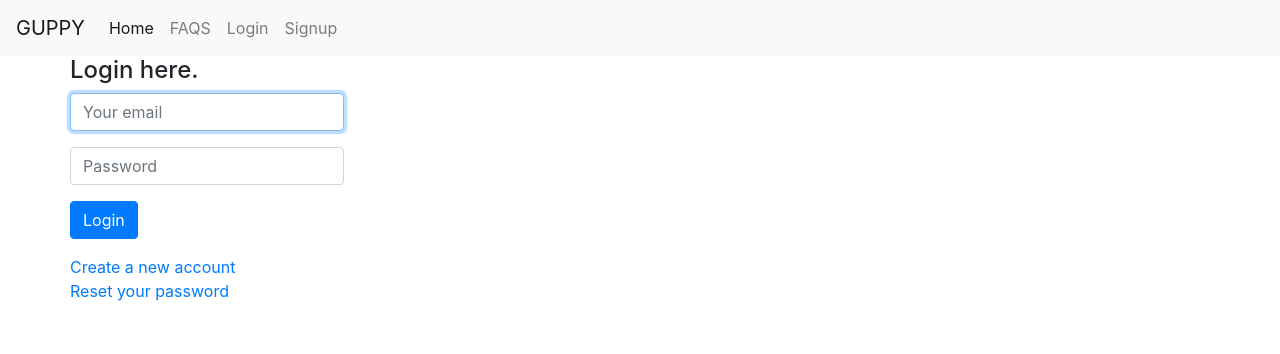
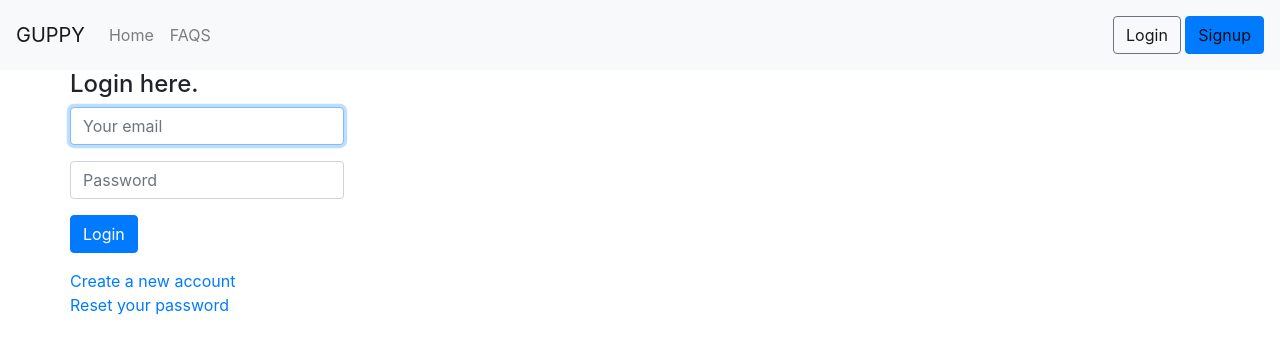
Before and after one commit to guppyco/fishbowl, a Django app: page /login/ in a window 1280 px wide. Shown: the top 354 px of the page. Run offline with Django 3.2, Linux system fonts and the light colour scheme; parts of the project's set-up code (start-up, migrations or seed data) failed here and were passed over; some libraries are stand-ins or nearby versions.

Commit message:
Move login signup buttons to the right

```diff
--- a/templates/index.html
+++ b/templates/index.html
@@ -28,29 +28,23 @@
         <span class="navbar-toggler-icon"></span>
       </button>
       <div class="collapse navbar-collapse" id="navbarNav">
-        <ul class="navbar-nav">
-          <li class="nav-item active">
+        <ul class="navbar-nav mr-auto">
+          <li class="nav-item {% if request.resolver_match.url_name == 'home' %}active{% endif %}">
             <a class="nav-link" href="{{ base_url }}">Home <span class="sr-only">(current)</span></a>
           </li>
-          <li class="nav-item">
+          <li class="nav-item {% if request.resolver_match.url_name == 'faqs-list' %}active{% endif %}">
             <a class="nav-link" href="{% url 'faqs:faqs-list' %}">FAQS</a>
           </li>
+        </ul>
+        <div class="navbar-text my-2 my-lg-0">
           {% if user.is_authenticated %}
-          <li class="nav-item">
-            <a class="nav-link" href="{% url 'user_profile' %}">My Account</a>
-          </li>
-          <li class="nav-item">
-            <a class="nav-link" href="{% url 'logout' %}">Logout</a>
-          </li>
+          <a href="{% url 'user_profile' %}">My Account</a>
+          <a class="btn btn-outline-secondary" href="{% url 'logout' %}">Logout</a>
           {% else %}
-          <li class="nav-item">
-            <a class="nav-link" href="{% url 'login' %}">Login</a>
-          </li>
-          <li class="nav-item">
-            <a class="nav-link" href="{% url 'signup' %}">Signup</a>
-          </li>
+          <a class="btn btn-outline-secondary" href="{% url 'login' %}">Login</a>
+          <a class="btn btn-primary" href="{% url 'signup' %}">Signup</a>
           {% endif %}
-        </ul>
+        </div>
       </div>
     </nav>
     <div class="container">
```
